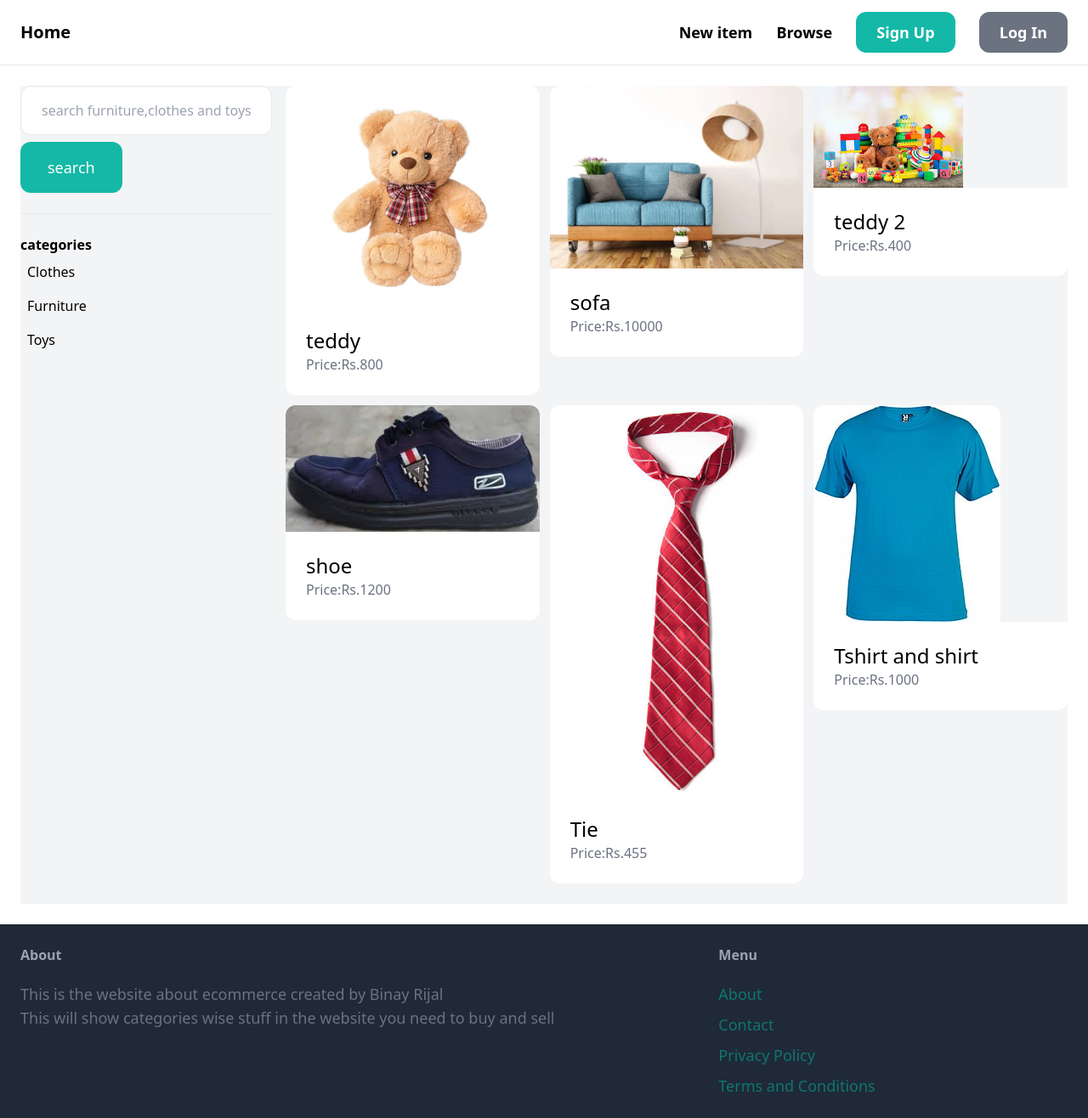
After one commit to binayrijal/djangonew, a Django app: page /items/ in a window 1280 px wide. The commit adds this page. Shown: the whole page at 85% size. Run offline with Django 4.2, Linux system fonts and the light colour scheme; data comes from the database, SQL or seed files in the repository; some libraries are stand-ins or nearby versions.

Commit message:
search button work perfectly for items

```diff
--- /dev/null
+++ b/EcomProject/items/templates/items/items.html
@@ -0,0 +1,47 @@
+{% extends 'startecom/base.html' %}
+
+{%block title%}shown Items {%endblock%}
+
+{%block content%}
+<div class="pb-6 grid grid-cols-4 gap-4 bg-gray-100">
+ <div class=" col-span-1">
+    <form action="{% url 'items:items' %}" method="get">
+        <input name="query" class="w-full py-4 px-6 border rounded-xl" type="text" value="{{query}}" placeholder="search furniture,clothes and toys here?">
+        <button class="mt-2 py-4 px-8 text-lg bg-teal-500 text-white rounded-xl">search</button>
+    </form>
+    <hr class="my-6">
+    <p class="font-semibold">categories</p>
+    <ul>
+        {%for category in category%}
+        <li class="py-2 px-2 rounded-xl">
+            <a href="{%url 'items:items' %}? query={{ query }} &category={{category.id}}">{{category.name}}</a>
+        </li>
+        {%endfor%}
+    </ul>
+
+
+
+ </div>
+ <div class="col-span-3 ">
+    <div class="grid grid-cols-3 gap-3">
+        {%for item in search_item%}
+          <div>
+              <a href="{%url 'items:details' item.id %}">
+                  <div>
+                      <img src="{{item.image.url}}" class="rounded-t-xl">
+                  </div>
+
+                  <div class="p-6 bg-white rounded-b-xl">
+                   <h2 class="text-2xl">{{item.name}}</h2>
+
+                   <p class="text-gray-500">Price:Rs.{{item.price}}</p>
+
+                  </div>
+              </a>
+          </div>
+         {%endfor%}
+    </div>
+ </div>
+</div>
+
+{%endblock%}
--- a/EcomProject/items/urls.py
+++ b/EcomProject/items/urls.py
@@ -1,9 +1,11 @@
 from django.urls import path
 from items import views
+
 app_name = 'items'
 
 urlpatterns=[
     path('new/',views.new,name="new"),
+    path('',views.items,name="items"),
     path('<int:pk>/',views.details,name="details"),
     path('<int:pk>/edit/',views.edit,name="edit"),
     path('<int:pk>/delete/',views.delete,name="delete"),
--- a/EcomProject/items/views.py
+++ b/EcomProject/items/views.py
@@ -3,6 +3,26 @@ from django.contrib.auth.decorators import login_required
 from .models import Items,Category
 from items.forms import NewItemForm,EditItemForm
 from django.shortcuts import redirect
+from django.db.models import Q
+
+
+def items(request):
+    query=request.GET.get('query','')
+    category_id=request.GET.get('category', 0)
+    category=Category.objects.all()
+    search_item=Items.objects.filter(is_sold=False)
+
+    if query:
+        search_item=Items.objects.filter(Q(name__icontains=query) | Q(description__icontains=query))
+
+
+
+    return render(request,'items/items.html',{
+        'search_item':search_item,
+        'query':query,
+        'category':category,
+        'category_id':int(category_id)
+    })
 
 def details(request,pk):
     items=get_object_or_404(Items,pk=pk)
--- a/EcomProject/startecom/templates/startecom/base.html
+++ b/EcomProject/startecom/templates/startecom/base.html
@@ -15,7 +15,7 @@
       <a href="/" class="text-xl font-semibold">Home</a>
       <div class="space-x-6">
         <a href="{%url 'items:new' %}" class="text-lg font-semibold hover:text-gray-500">New item</a>
-        <a href="#" class="text-lg font-semibold hover:text-gray-500">Browse</a>
+        <a href="{% url 'items:items' %}" class="text-lg font-semibold hover:text-gray-500">Browse</a>
 
         {% if request.user.is_authenticated %}
         <a href="#" class="px-6 py-3 text-lg font-semibold bg-teal-500 text-white rounded-xl hover:text-teal-700">Inbox</a>
```
